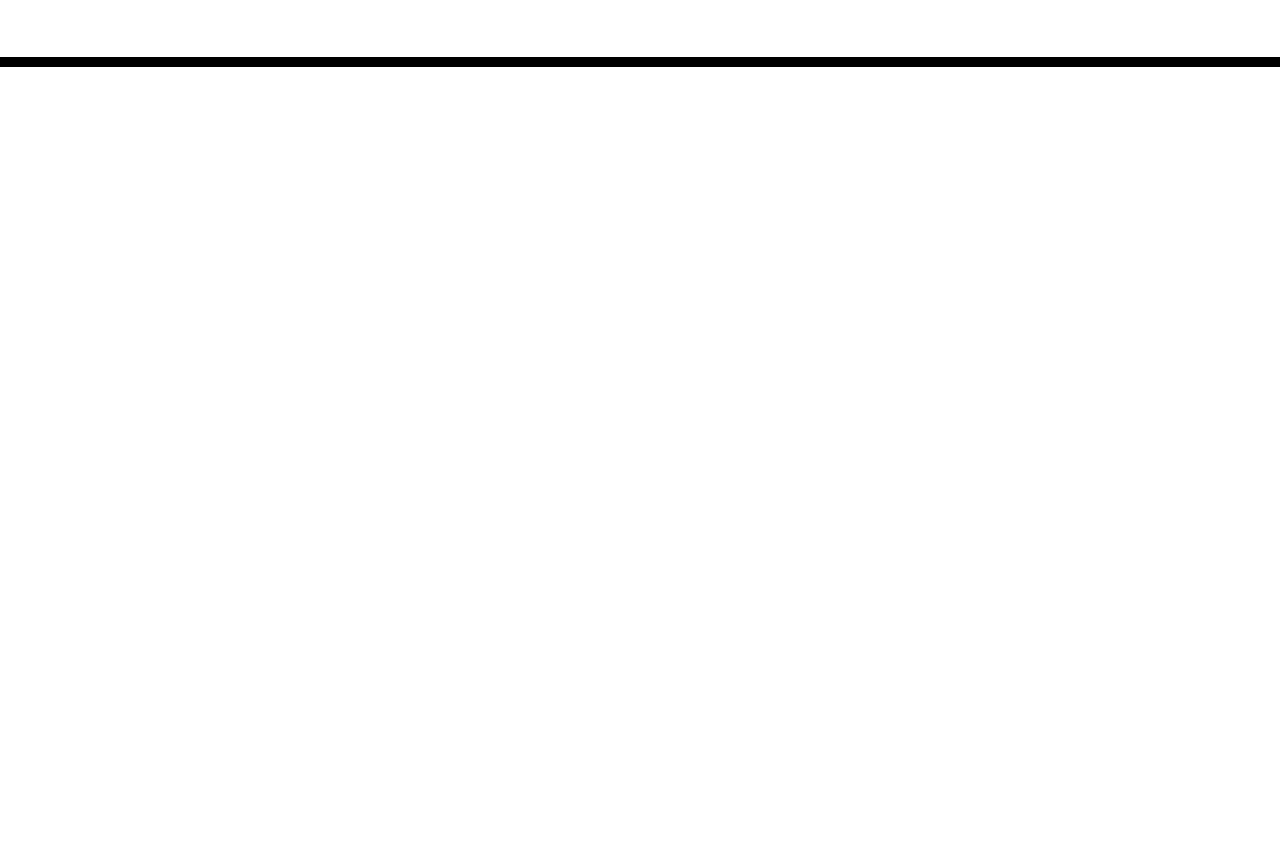
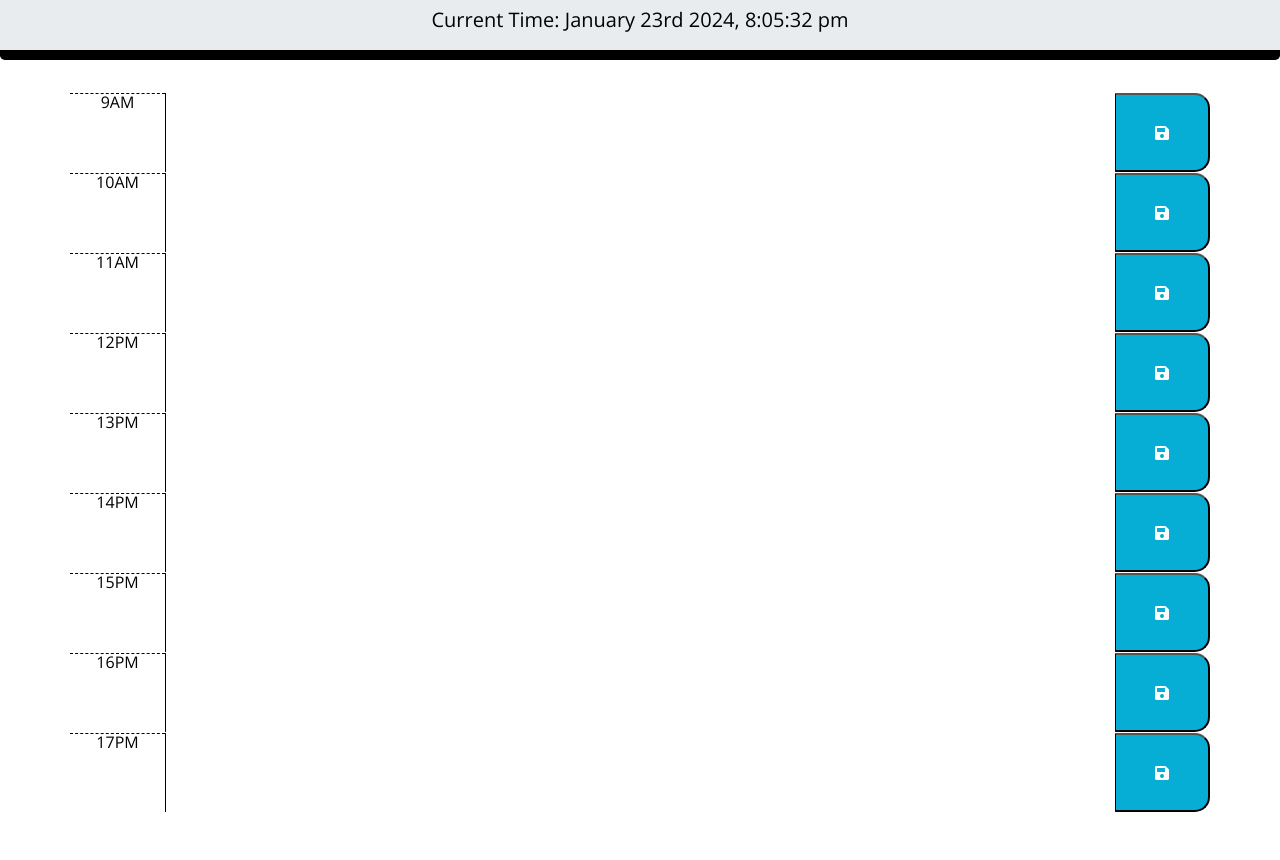
Before and after one commit to dem94/homeowork-8-attempt-1, a plain HTML site: page challenge (9) - Copy/starter/index.html in a window 1280 px wide. Shown: the part 184-1044 px from the top of the page. Before the commit the page ends 800 px from the top, so only its background shows below. Drawn offline with nearby package versions, Linux system fonts and the light colour scheme; files that its build step writes are made by us from their sources.

Commit message:
update1
added index html - all time slots and date. linked css and created java file

```diff
--- a/challenge (9) - Copy/starter/index.html
+++ b/challenge (9) - Copy/starter/index.html
@@ -1,40 +1,120 @@
 <!DOCTYPE html>
-<html lang="en-gb">
+<html lang="en">
   <head>
     <meta charset="UTF-8" />
     <meta name="viewport" content="width=device-width, initial-scale=1.0" />
     <meta http-equiv="X-UA-Compatible" content="ie=edge" />
-    <link
-      href="https://cdn.jsdelivr.net/npm/bootstrap@5.3.0-alpha3/dist/css/bootstrap.min.css"
-      rel="stylesheet"
-      integrity="sha384-KK94CHFLLe+nY2dmCWGMq91rCGa5gtU4mk92HdvYe+M/SXH301p5ILy+dN9+nJOZ"
-      crossorigin="anonymous"
-      />
-    <link
-      rel="stylesheet"
-      href="https://use.fontawesome.com/releases/v5.8.1/css/all.css"
-      integrity="sha384-50oBUHEmvpQ+1lW4y57PTFmhCaXp0ML5d60M1M7uH2+nqUivzIebhndOJK28anvf"
-      crossorigin="anonymous"
-    />
-    <link
-      href="https://fonts.googleapis.com/css?family=Open+Sans&display=swap"
-      rel="stylesheet"
-    />
-    <link rel="stylesheet" href="style.css" />
+    <script src="https://cdnjs.cloudflare.com/ajax/libs/jquery/3.2.1/jquery.min.js"></script>
+    <script src="https://cdnjs.cloudflare.com/ajax/libs/moment.js/2.24.0/moment.min.js"></script>
+    <link rel="stylesheet" href="https://stackpath.bootstrapcdn.com/bootstrap/4.3.1/css/bootstrap.min.css"/>
+    <link rel="stylesheet" href="https://use.fontawesome.com/releases/v5.8.1/css/all.css" integrity="sha384-50oBUHEmvpQ+1lW4y57PTFmhCaXp0ML5d60M1M7uH2+nqUivzIebhndOJK28anvf" crossorigin="anonymous"/>
+    <link href="https://fonts.googleapis.com/css?family=Open+Sans&display=swap" rel="stylesheet"/>
+    <link rel="stylesheet" href="assets/style.css" />
     <title>Work Day Scheduler</title>
   </head>
 
   <body>
-    <header>
+    <header class="jumbotron pb-1">
       <h1 class="display-3">Work Day Scheduler</h1>
       <p class="lead">A simple calendar app for scheduling your work day</p>
       <p id="currentDay" class="lead"></p>
     </header>
-    <div class="container">
-      <!-- Timeblocks go here -->
+    <div class="container mb-5">
+      <p id="confirmation-msg"></p>
+      <div class="row time-block" data-time="9">
+        <div class="col-1 hour">9AM</div>
+        <textarea class="col-10 description1" id="hour-9"></textarea>
+        <button class="col-1 saveBtn"><i class="fas fa-save"></i></button>
+      </div>
+
+      <div class="row time-block" data-time="10">
+        <div class="col-1 hour">10AM</div>
+        <textarea class="col-10 description" id="hour-10" ></textarea>
+        <button class="col-1 saveBtn"><i class="fas fa-save"></i></button>
+      </div>
+
+      <div class="row time-block" data-time="10">
+        <div class="col-1 hour">11AM</div>
+        <textarea class="col-10 description" id="hour-10" ></textarea>
+        <button class="col-1 saveBtn"><i class="fas fa-save"></i></button>
+      </div>
+
+      <div class="row time-block" data-time="10">
+        <div class="col-1 hour">12PM</div>
+        <textarea class="col-10 description" id="hour-10" ></textarea>
+        <button class="col-1 saveBtn"><i class="fas fa-save"></i></button>
+      </div>
+
+      <div class="row time-block" data-time="10">
+        <div class="col-1 hour">13PM</div>
+        <textarea class="col-10 description" id="hour-10" ></textarea>
+        <button class="col-1 saveBtn"><i class="fas fa-save"></i></button>
+      </div>
+
+      <div class="row time-block" data-time="10">
+        <div class="col-1 hour">14PM</div>
+        <textarea class="col-10 description" id="hour-10" ></textarea>
+        <button class="col-1 saveBtn"><i class="fas fa-save"></i></button>
+      </div>
+
+      <div class="row time-block" data-time="10">
+        <div class="col-1 hour">15PM</div>
+        <textarea class="col-10 description" id="hour-10" ></textarea>
+        <button class="col-1 saveBtn"><i class="fas fa-save"></i></button>
+      </div>
+
+      <div class="row time-block" data-time="10">
+        <div class="col-1 hour">16PM</div>
+        <textarea class="col-10 description" id="hour-10" ></textarea>
+        <button class="col-1 saveBtn"><i class="fas fa-save"></i></button>
+      </div>
+      <div class="row time-block" data-time="10">
+        <div class="col-1 hour">17PM</div>
+        <textarea class="col-10 description" id="hour-10" ></textarea>
+        <button class="col-1 saveBtn"><i class="fas fa-save"></i></button>
+      </div>
+
+
+      <!-- Repeat the above pattern for other hours -->
+
     </div>
+    <script>
+      $(document).ready(function () {
+        // Function to update the current date and time
+        function updateCurrentTime() {
+          var currentTime = moment().format("MMMM Do YYYY, h:mm:ss a");
+          $("#currentDay").text("Current Time: " + currentTime);
+        }
 
-    <script src="https://cdnjs.cloudflare.com/ajax/libs/jquery/3.2.1/jquery.min.js"></script>
-    <script src="https://cdn.jsdelivr.net/npm/dayjs@1/dayjs.min.js"></script>
+        // Call the function initially
+        updateCurrentTime();
+
+        // Update current time every second
+        setInterval(updateCurrentTime, 1000);
+
+        // Your existing code for saving tasks can go here
+
+        // Example: Saving the content of the textareas to localStorage on button click
+        $(".saveBtn").on("click", function () {
+          var hour = $(this).siblings(".hour").text().trim();
+          var textAreaContent = $(this).siblings("textarea").val().trim();
+
+          // Save to localStorage (you may need to modify this based on your requirements)
+          localStorage.setItem(hour, textAreaContent);
+        });
+
+        // Example: Loading the saved content from localStorage on page load
+        $(".time-block").each(function () {
+          var hour = $(this).find(".hour").text().trim();
+          var savedContent = localStorage.getItem(hour);
+
+          // Set the content of the textarea if there's saved content
+          if (savedContent !== null) {
+            $(this).find("textarea").val(savedContent);
+          }
+        });
+      });
+    </script>
+    <script src="assets/java.script.js"></script>
   </body>
 </html>
```
Also changed, not shown: challenge (9) - Copy/starter/assets/java.script.js (added), 1 other file.
